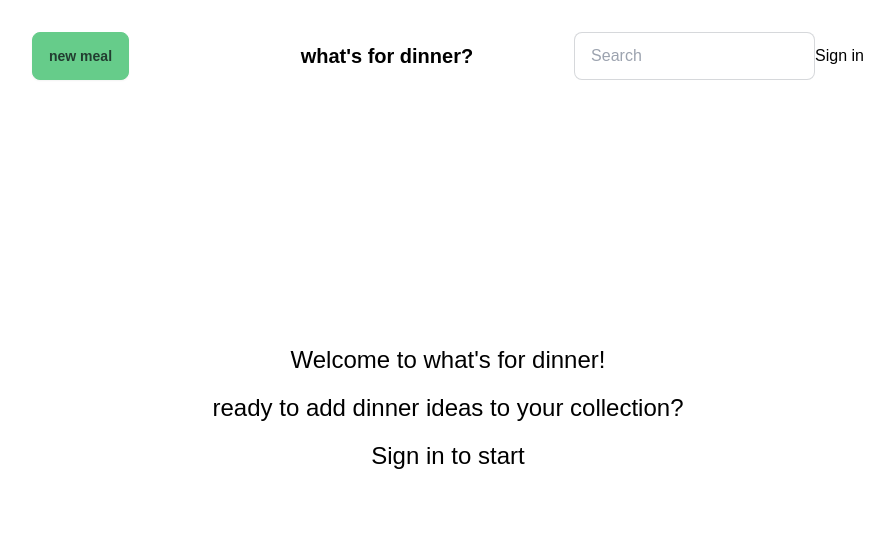
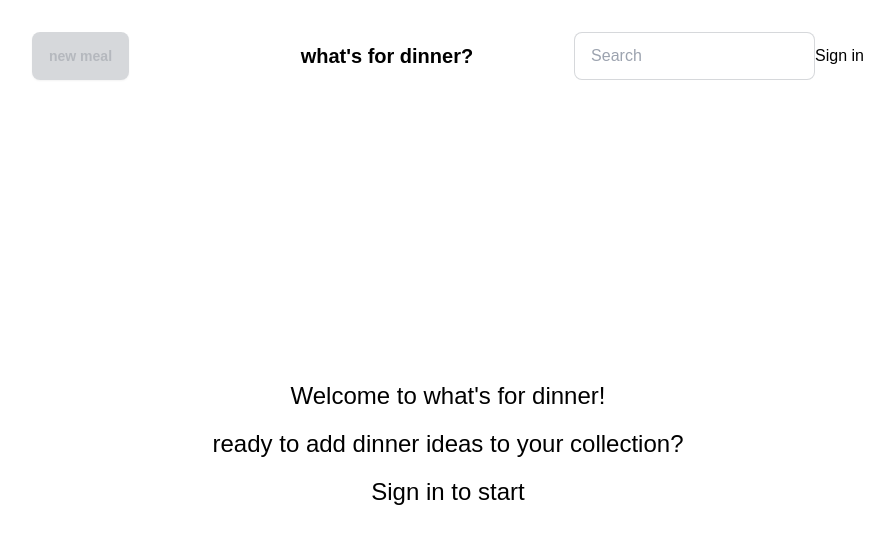
Before and after one commit to burtonmars/whats-for-dinner, a Next.js app: page / in a window 1280 px wide. Shown: the top 544 px of the page, without its empty margins (192-1086 px from the left). Built offline with nearby package versions, Linux system fonts and the light colour scheme; no server answers.

Commit message:
bugfix: user should not be able to click add new meal when they are not signed in

```diff
--- a/app/_components/Header.tsx
+++ b/app/_components/Header.tsx
@@ -6,8 +6,11 @@ import { SignInButton, SignedIn, SignedOut, UserButton } from '@clerk/nextjs';
 
 import { saveNewMeal } from '../_lib/data';
 
+interface HeaderProps {
+    userId: string | null;
+}
 
-const Header = () => {
+const Header = ({ userId }: HeaderProps) => {
   const [showModal, setShowModal] = useState(false);
 
   const openAddMealModal = () => {
@@ -22,7 +25,7 @@ const Header = () => {
     <nav className="navbar flex-col md:flex-row w-full justify-around lg:px-16 xl:w-3/4">
         <div className="flex-1">
             <div>
-              <button className="btn btn-primary" onClick={openAddMealModal}>
+              <button className="btn btn-primary" disabled={!userId} onClick={openAddMealModal}>
                   new meal
               </button>
               <dialog id="view_meal_modal" className="modal" open={showModal}>
--- a/app/_lib/data.ts
+++ b/app/_lib/data.ts
@@ -3,8 +3,6 @@
 import { auth } from '@clerk/nextjs/server'
 import { PrismaClient } from '@prisma/client'
 import { Meal } from './definitions'
-import { redirect } from 'next/navigation'
-import { revalidatePath } from 'next/cache'
 
 const prisma = new PrismaClient()
 
--- a/app/page.tsx
+++ b/app/page.tsx
@@ -1,6 +1,7 @@
 'use server';
 
 import { SignedIn, SignedOut } from '@clerk/nextjs';
+import { auth } from '@clerk/nextjs/server'
 
 import Header from './_components/Header';
 import HomeScreen from './_components/HomeScreen';
@@ -8,6 +9,7 @@ import { fetchMeals } from './_lib/data';
 import { Meal } from './_lib/definitions';
 
 export default async function Home() {
+  const { userId } = auth();
   const meals: Meal[] = await fetchMeals()
     .then(
         (meals) => {
@@ -18,10 +20,10 @@ export default async function Home() {
   return (
    <main className='flex flex-col h-full'>
     <div className='flex justify-center mt-6'>
-      <Header />
+      <Header userId={userId} />
     </div>
     <SignedOut >
-        <div className='flex flex-col w-full h-full mt-[-72px] justify-center items-center gap-4'>
+        <div className='flex flex-col w-full h-full justify-center items-center gap-4'>
             <div className='text-2xl'>Welcome to what's for dinner!</div>
             <div className='text-2xl'>ready to add dinner ideas to your collection?</div>
             <div className='text-2xl'>Sign in to start</div>
```
